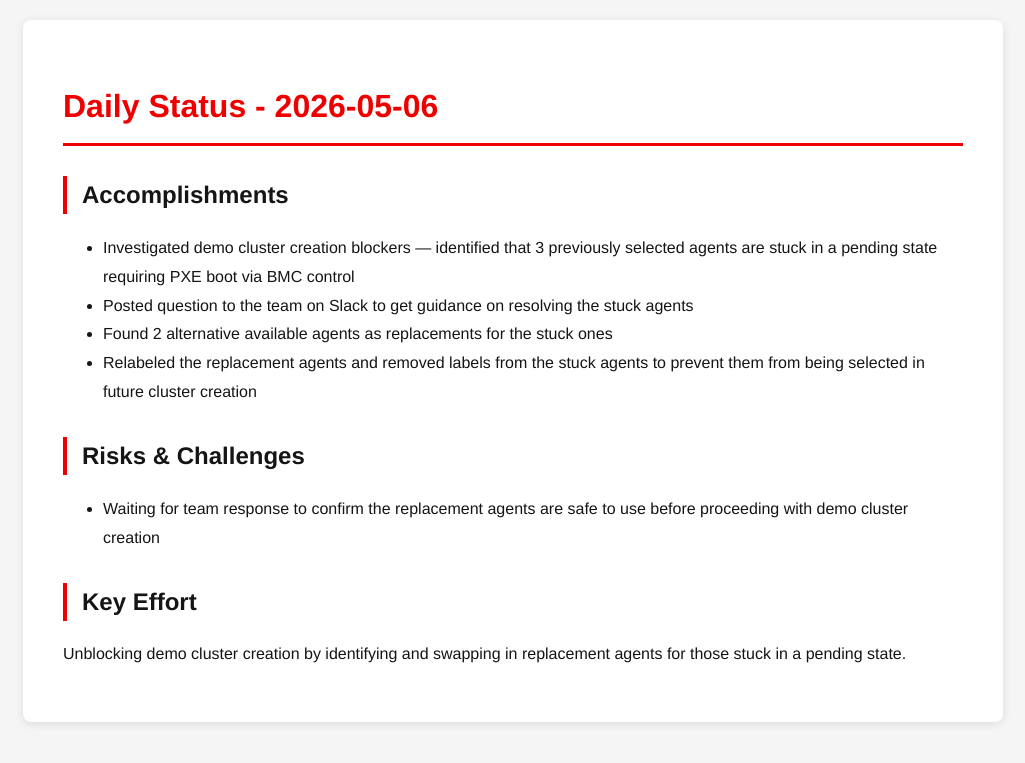
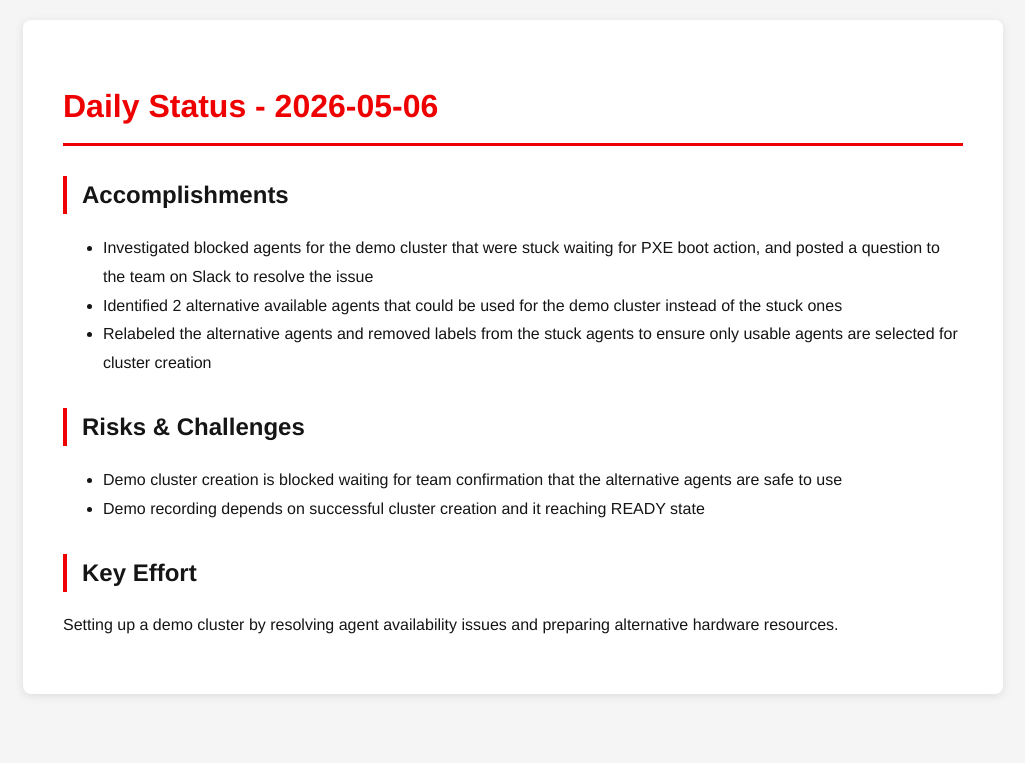
Before and after one commit to tzvatot/daily-status, a Jekyll site: the page built from 2026-05-06.md, in a window 1280 px wide. Shown: the top 763 px of the page, without its empty margins (127-1152 px from the left). Built offline with Jekyll 4.4.1, drawn with Linux system fonts in a browser that asks for light colours.

Commit message:
Daily status update - 2026-05-06

```diff
--- a/2026-05-06.md
+++ b/2026-05-06.md
@@ -7,13 +7,13 @@ date: 2026-05-06
 # Daily Status - 2026-05-06
 
 ## Accomplishments
-- Investigated demo cluster creation blockers — identified that 3 previously selected agents are stuck in a pending state requiring PXE boot via BMC control
-- Posted question to the team on Slack to get guidance on resolving the stuck agents
-- Found 2 alternative available agents as replacements for the stuck ones
-- Relabeled the replacement agents and removed labels from the stuck agents to prevent them from being selected in future cluster creation
+- Investigated blocked agents for the demo cluster that were stuck waiting for PXE boot action, and posted a question to the team on Slack to resolve the issue
+- Identified 2 alternative available agents that could be used for the demo cluster instead of the stuck ones
+- Relabeled the alternative agents and removed labels from the stuck agents to ensure only usable agents are selected for cluster creation
 
 ## Risks & Challenges
-- Waiting for team response to confirm the replacement agents are safe to use before proceeding with demo cluster creation
+- Demo cluster creation is blocked waiting for team confirmation that the alternative agents are safe to use
+- Demo recording depends on successful cluster creation and it reaching READY state
 
 ## Key Effort
-Unblocking demo cluster creation by identifying and swapping in replacement agents for those stuck in a pending state.
+Setting up a demo cluster by resolving agent availability issues and preparing alternative hardware resources.
```
